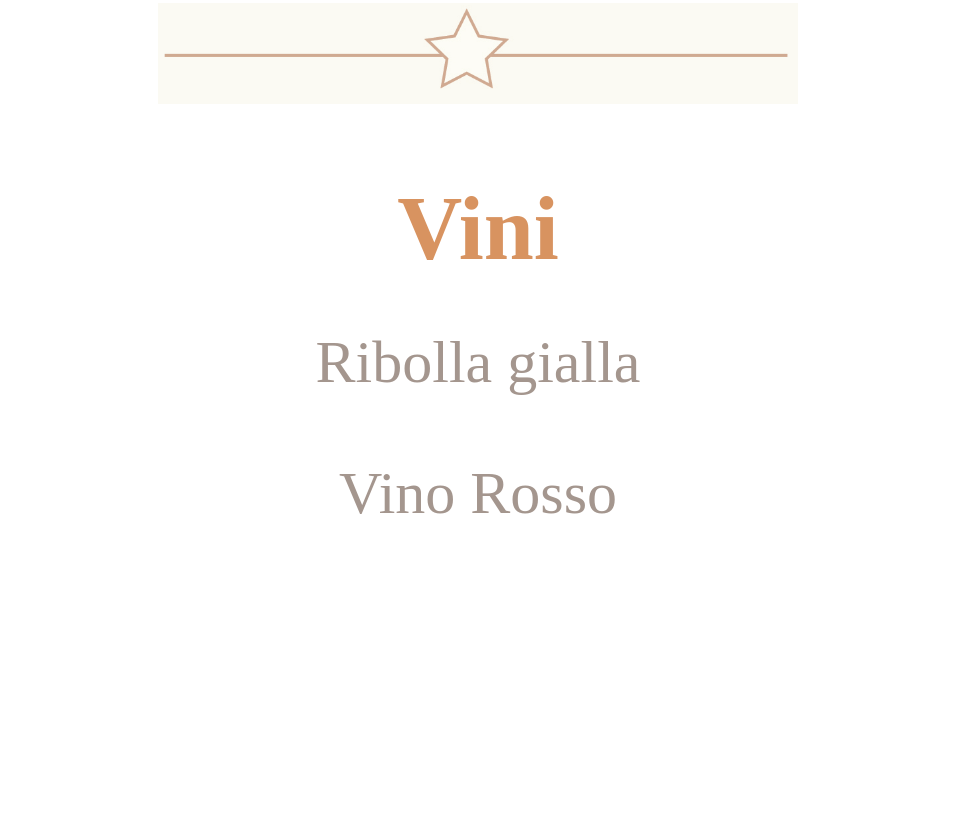
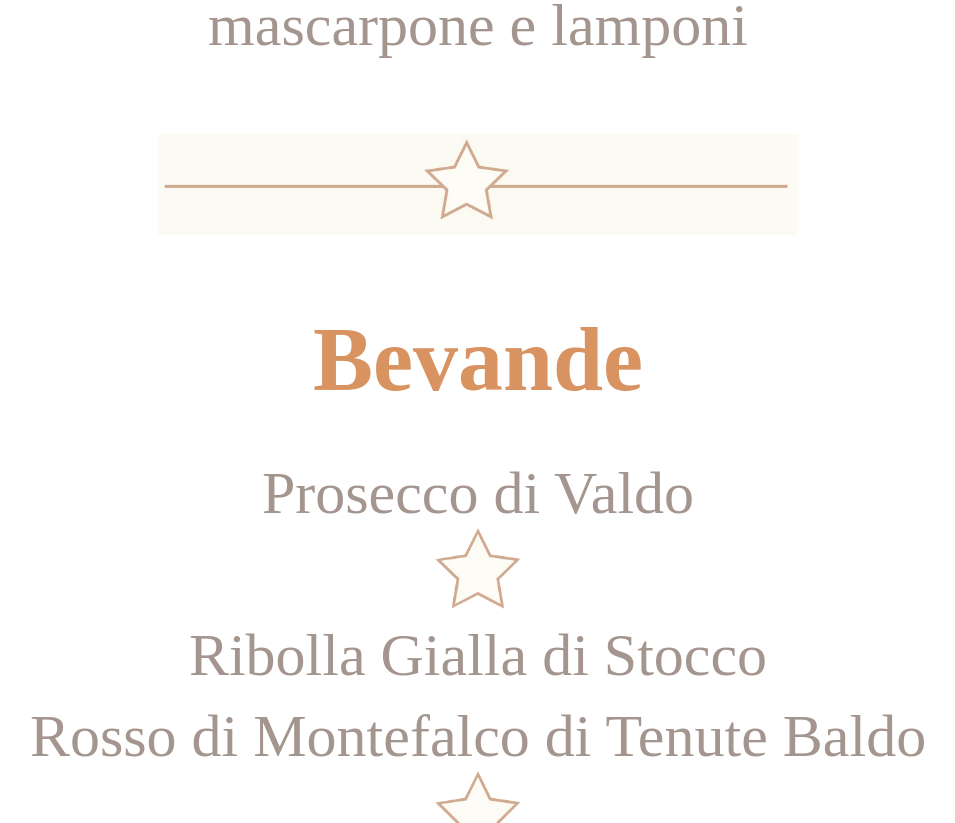
Before and after one commit to MarioMMM89/battesimoEnea, a plain HTML site: page index.html in a window 1280 px wide. Shown: the part 4134-4957 px from the top of the page, without its empty margins (162-1117 px from the left). Before the commit the page ends 4736 px from the top, so only its background shows below. Drawn offline with Linux system fonts and the light colour scheme; a web font is replaced by a local one.

Commit message:
aggiornato menu

```diff
--- a/battesimoEnea.css
+++ b/battesimoEnea.css
@@ -47,6 +47,9 @@
     margin-bottom: 62px;
     margin-top: 0;
 }
+.container:last-child p {
+    margin-bottom: 12px;
+}
 .elephantImage {
     width: 50%;
 }
@@ -86,3 +89,7 @@
 h1 {
     font-size: 90px;
 }
+.drink-spacer {
+    width: 9%;
+    margin: -12px auto 12px;
+}
--- a/index.html
+++ b/index.html
@@ -26,7 +26,7 @@
                     <p class="subtitle">( uno a scelta )</p>
                 </div>
                 <p class="course">Tortelli alla rucola farciti di pesce spada con pomodori, olive taggiasche e polvere di olive</p>
-                <p class="course">Risotto con Asiago stagionato 24/30 mesi con speck di anatra e aceto balsamico (gluten free)</p>
+                <p class="course">Risotto con Asiago stagionato 24/30 mesi con guanciale croccante e aceto balsamico</p>
             </div>
             <img src="eneaSpacer.png" alt="spacer" class="container-spacer">
             <div class="container">
@@ -34,7 +34,8 @@
                     <h1 class="title">Secondo</h1>
                     <p class="subtitle">( uno a scelta )</p>
                 </div>
-                <p class="course">Guancia di vitella brasata al vino Cesanese con purè di patate (gluten free)</p>
+                <p class="course">Guancia di vitella brasata al vino Cesanese con purè di patate</p>
+                <p class="course">Lomo saltato (filet mignon, patate, salsa di soia)</p>
                 <p class="course">Spigola agli agrumi (yuzu) in crosta di pistacchio con pak choi</p>
             </div>
             <img src="eneaSpacer.png" alt="spacer" class="container-spacer">
@@ -47,10 +48,15 @@
             <img src="eneaSpacer.png" alt="spacer" class="container-spacer">
             <div class="container">
                 <div class="title-wrapper">
-                    <h1 class="title">Vini</h1>
+                    <h1 class="title">Bevande</h1>
                 </div>
-                <p class="course">Ribolla gialla</p>
-                <p class="course">Vino Rosso</p>
+                <p class="course">Prosecco di Valdo</p>
+                <img src="stellaEneaCut.png" alt="spacer" class="drink-spacer">
+                <p class="course">Ribolla Gialla di Stocco</p>
+                <p class="course">Rosso di Montefalco di Tenute Baldo</p>
+                <img src="stellaEneaCut.png" alt="spacer" class="drink-spacer">
+                <p class="course">Acqua minerale</p>
+                <p class="course">Caffé</p>
             </div>
         </div>
 
```
Also changed, not shown: stellaEneaCut.png (added).
